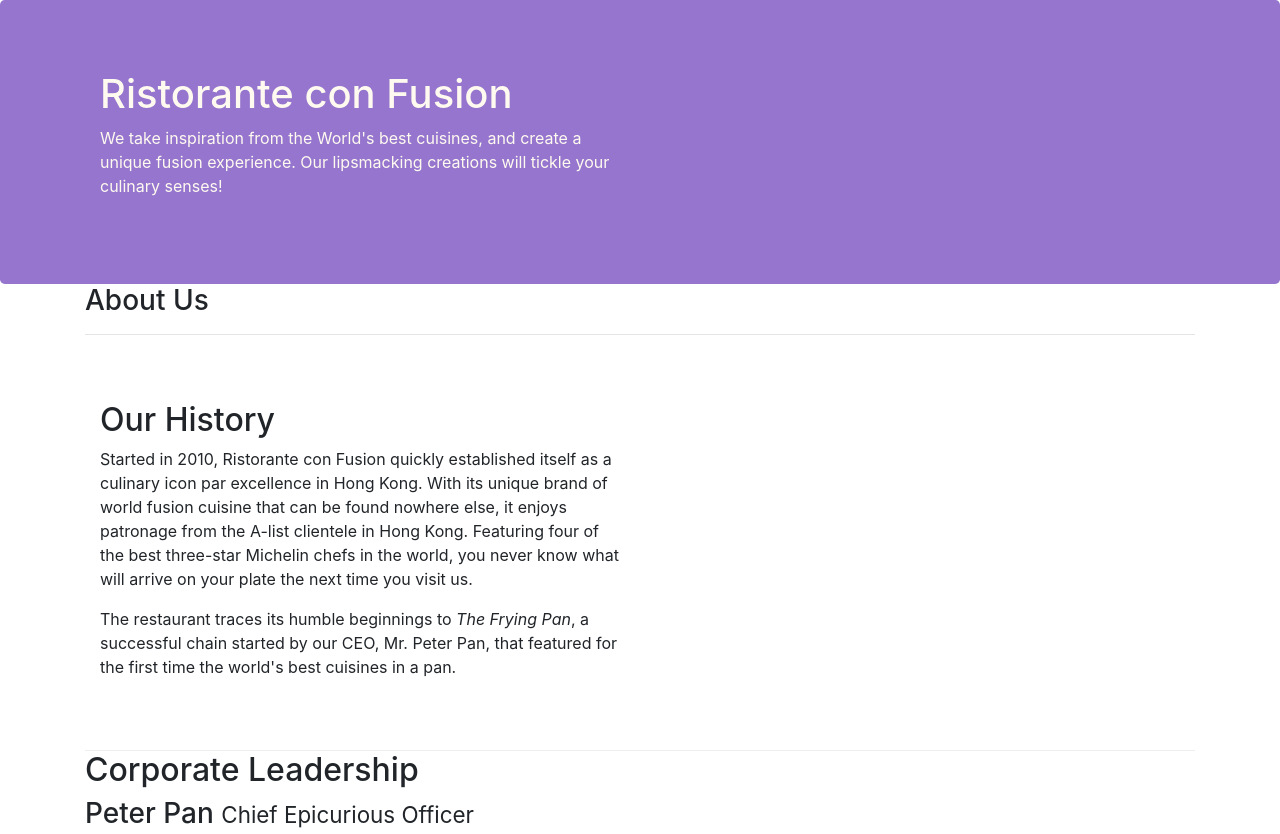
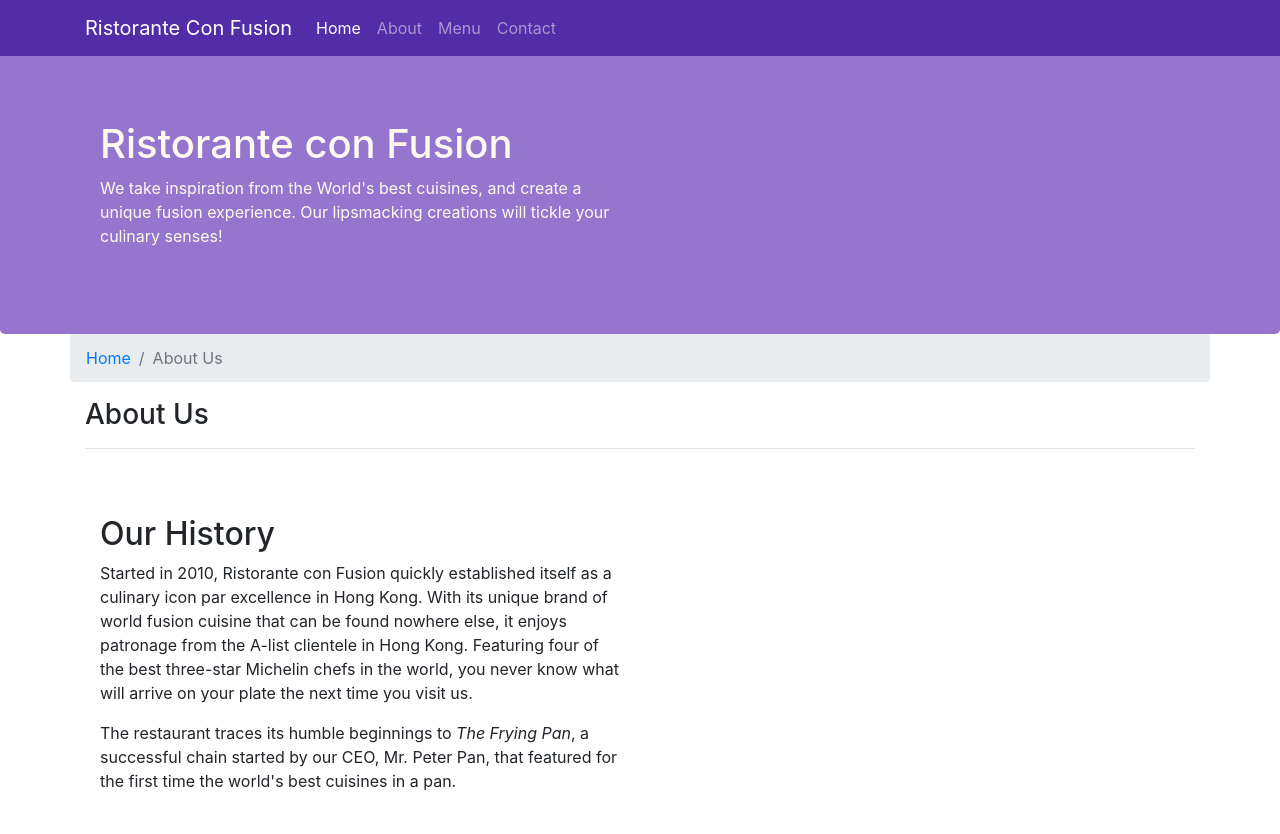
Before and after one commit to KANATA1/conFusion, a website: page aboutus.html in a window 1280 px wide. Shown: the top 834 px of the page. Drawn offline with nearby package versions, Linux system fonts and the light colour scheme.

Commit message:
Added Navbar  Breadcrumbs

```diff
--- a/aboutus.html
+++ b/aboutus.html
@@ -12,8 +12,31 @@
 </head>
 
 <body>
-
     <header class="jumbotron">
+        <nav class="navbar navbar-dark navbar-expand-sm fixed-top">
+            <div class="container">
+                <button class="navbar-toggler" type="button" data-toggle="collapse" data-target="#Navbar">
+                    <span class="navbar-toggler-icon"></span>
+                </button>
+                <a class="navbar-brand" href="#">Ristorante Con Fusion</a>
+                <div class="collapse navbar-collapse" id="Navbar">
+                    <ul class="navbar-nav mr-auto">
+                        <li class="nav-item active">
+                            <a class="nav-link" href="#">Home</a>
+                        </li>
+                        <li class="nav-item">
+                            <a class="nav-link" href="./aboutus.html">About</a>
+                        </li>
+                        <li class="nav-item">
+                            <a class="nav-link" href="#">Menu</a>
+                        </li>
+                        <li class="nav-item">
+                            <a class="nav-link" href="#">Contact</a>
+                        </li>
+                    </ul>
+                </div>
+            </div>
+        </nav>
         <div class="container">
             <div class="row row-header">
                 <div class="col-12 col-sm-6">
@@ -28,6 +51,10 @@
 
     <div class="container">
         <div class="row">
+            <ol class="col-12 breadcrumb">
+                <li class="breadcrumb-item"><a href="./index.html">Home</a></li>
+                <li class="breadcrumb-item active">About Us</li>
+            </ol>
             <div class="col-12">
                <h3>About Us</h3>
                <hr>
--- a/css/style.css
+++ b/css/style.css
@@ -1,3 +1,10 @@
+body{
+    padding:50px 0px 0px 0px;
+    z-index:0;
+    }
+    .navbar-dark {
+    background-color: #512DA8;
+}
 .row-header
 {
     margin:0px auto;
```
Also changed, not shown: index.html (+24 -0 lines).
